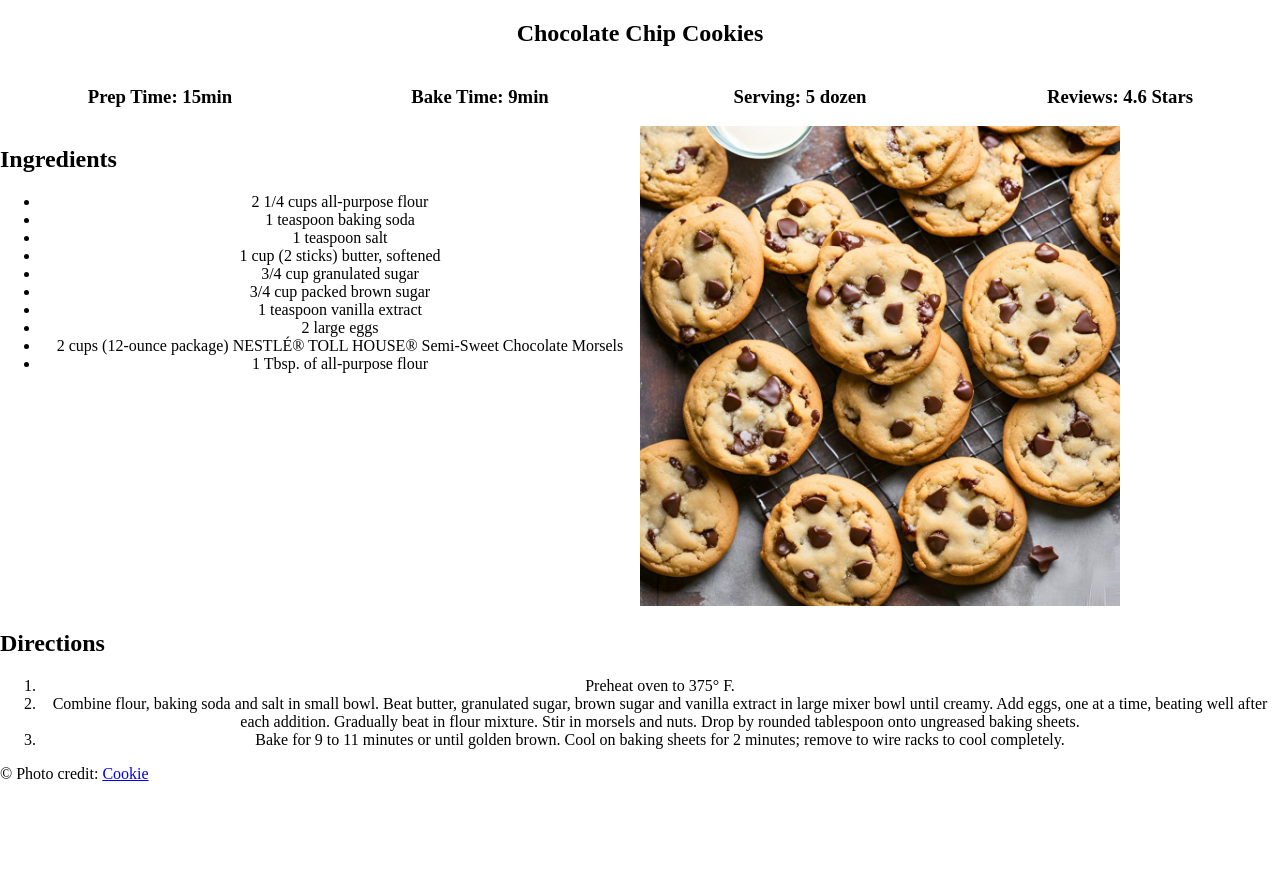
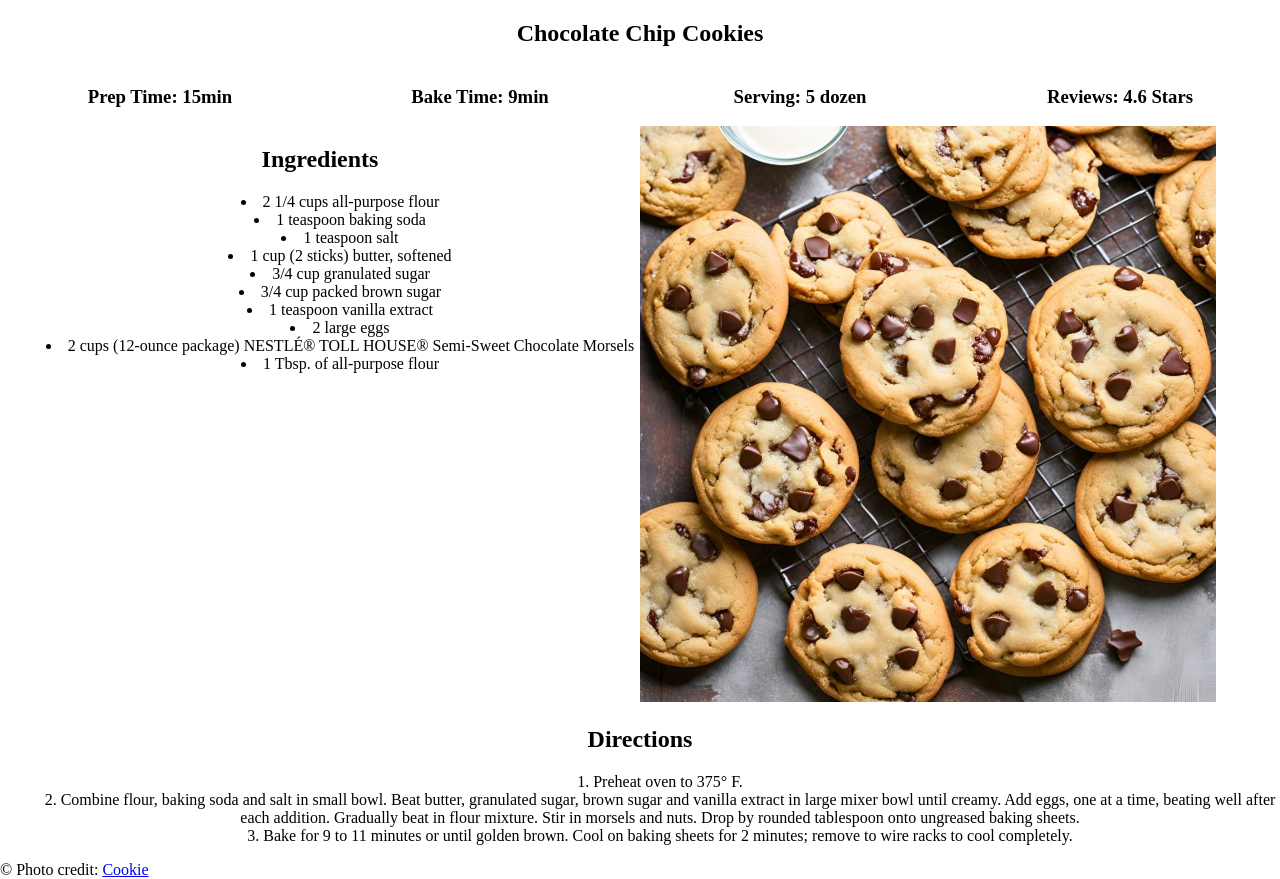
Before and after one commit to DallasDeBlasio/DallasDeBlasio.github.io, a plain HTML site: page responsive-recipe/index.html in a window 1280 px wide. Before the commit the page ends 800 px from the top, so only its background shows below. Drawn offline with Linux system fonts and the light colour scheme.

Commit message:
centering the lists

```diff
--- a/responsive-recipe/styles.css
+++ b/responsive-recipe/styles.css
@@ -97,16 +97,26 @@ body{
     text-align: center;
 }
 
+#ingredients{
+    text-align: center;
+}
+
+#directions{
+    text-align: center;
+}
+
 #ingredients ul{
     text-align: center;
+    list-style-position: inside;
 }
 
 #directions ol{
     text-align: center;
+    list-style-position: inside;
 }
 
 #image img{
-    width: 75%;
+    width: 90%;
     height: auto;
 }
 
```
